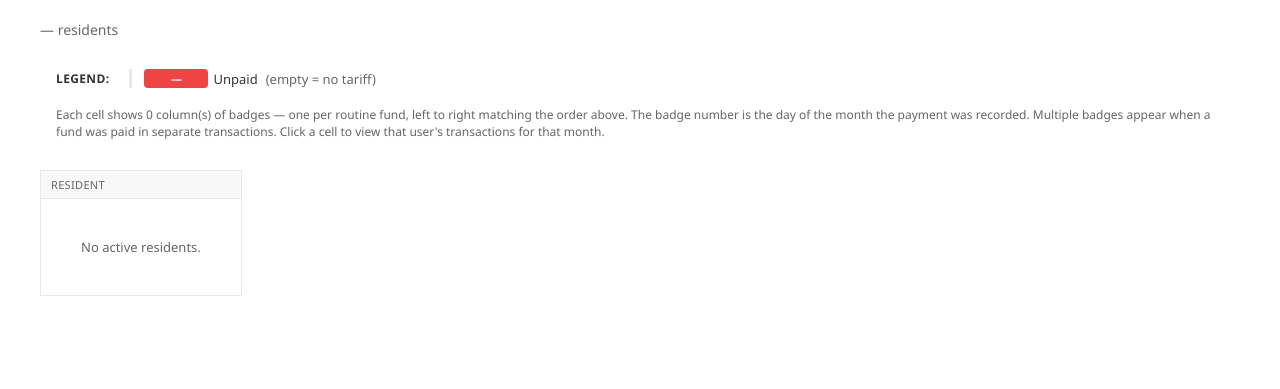
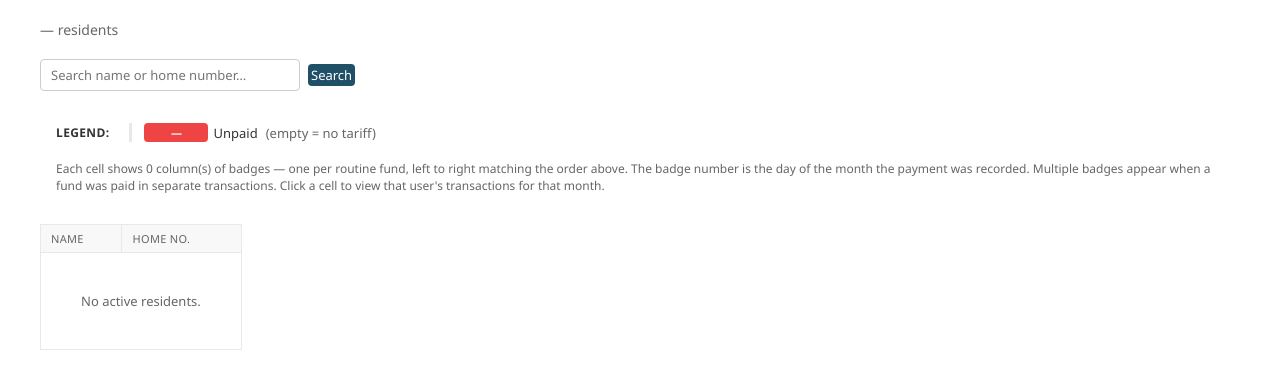
Before and after one commit to fathur/quimland, a Django app: template templates/admin/payments_dashboard.html in a window 1280 px wide. Shown: the part 92-481 px from the top of the page. Run offline with Django 5.2, Linux system fonts and the light colour scheme; the template is opened without the code that fills it, so the values that code supplies are empty.

Commit message:
sesarch trx dashboard

```diff
--- a/templates/admin/payments_dashboard.html
+++ b/templates/admin/payments_dashboard.html
@@ -39,13 +39,15 @@
     font-size:11px; text-transform:uppercase; letter-spacing:.03em; color:var(--body-quiet-color);
     position:sticky; top:0; z-index:2;
   }
-  .txn-table td.name-col {
-    text-align:left; font-weight:600; white-space:nowrap;
+  .txn-table td.name-col, .txn-table td.home-col {
+    text-align:left; white-space:nowrap;
     background:var(--body-bg);
-    position:sticky; left:0; z-index:1;
   }
-  .txn-table thead th:first-child { z-index:3; left:0; }
+  .txn-table td.name-col { font-weight:600; position:sticky; left:0; z-index:1; }
+  .txn-table thead th.name-col { position:sticky; left:0; z-index:3; }
   .txn-table td.name-col a { text-decoration:none; color:var(--body-fg); }
+  .sort-link { text-decoration:none; color:inherit; display:inline-flex; align-items:center; gap:4px; }
+  .sort-link:hover { text-decoration:underline; }
   .txn-table th.cur-month { color:var(--primary); }
   .txn-table td.cur-month { background:color-mix(in srgb, var(--primary) 5%, var(--body-bg)); }
 
@@ -58,6 +60,16 @@
 <div class="txn-header">
   <span class="sub">{{ year }} &mdash; {{ total_users }} {% translate 'residents' %}</span>
 </div>
+
+{# ── Search ── #}
+<form method="get" style="display:flex;gap:8px;align-items:center;margin-bottom:18px;">
+  {% if sort != 'name' %}<input type="hidden" name="sort" value="{{ sort }}">{% endif %}
+  <input type="search" name="q" value="{{ q }}"
+         placeholder="{% translate 'Search name or home number…' %}"
+         style="padding:6px 10px;border:1px solid var(--border-color,#ccc);border-radius:4px;font-size:13px;min-width:260px;">
+  <button type="submit" class="button default">{% translate 'Search' %}</button>
+  {% if q %}<a href="?{% if sort != 'name' %}sort={{ sort }}{% endif %}" class="button">{% translate 'Clear' %}</a>{% endif %}
+</form>
 
 {# ── Legend ── #}
 <div class="module" style="padding:12px 16px;margin-bottom:18px;">
@@ -86,7 +98,16 @@
   <table class="txn-table">
     <thead>
       <tr>
-        <th rowspan="1" style="text-align:left;">{% translate 'Resident' %}</th>
+        <th class="name-col" style="text-align:left;">
+          <a class="sort-link" href="?sort=name{% if q %}&q={{ q }}{% endif %}">
+            {% translate 'Name' %}{% if sort == 'name' %} ↑{% endif %}
+          </a>
+        </th>
+        <th style="text-align:left;">
+          <a class="sort-link" href="?sort=home{% if q %}&q={{ q }}{% endif %}">
+            {% translate 'Home No.' %}{% if sort == 'home' %} ↑{% endif %}
+          </a>
+        </th>
         {% for month_date in months %}
         <th class="{% if month_date.month == current_month %}cur-month{% endif %}">
           {{ month_date|date:"M" }}
@@ -100,6 +121,7 @@
         <td class="name-col">
           <a href="{% url 'admin:auth_user_change' row.user.id %}">{{ row.name }}</a>
         </td>
+        <td class="home-col">{{ row.home_number|default:"—" }}</td>
         {% for cell in row.month_cells %}
         <td class="{% if cell.month == current_month %}cur-month{% endif %}">
           <span class="cell-link">
@@ -122,7 +144,7 @@
       </tr>
       {% empty %}
       <tr>
-        <td colspan="{{ months|length|add:1 }}" style="padding:40px;color:var(--body-quiet-color);">
+        <td colspan="{{ months|length|add:2 }}" style="padding:40px;color:var(--body-quiet-color);">
           {% translate 'No active residents.' %}
         </td>
       </tr>
```
Also changed, not shown: ql/admin/dashboard.py (+25 -7 lines).
